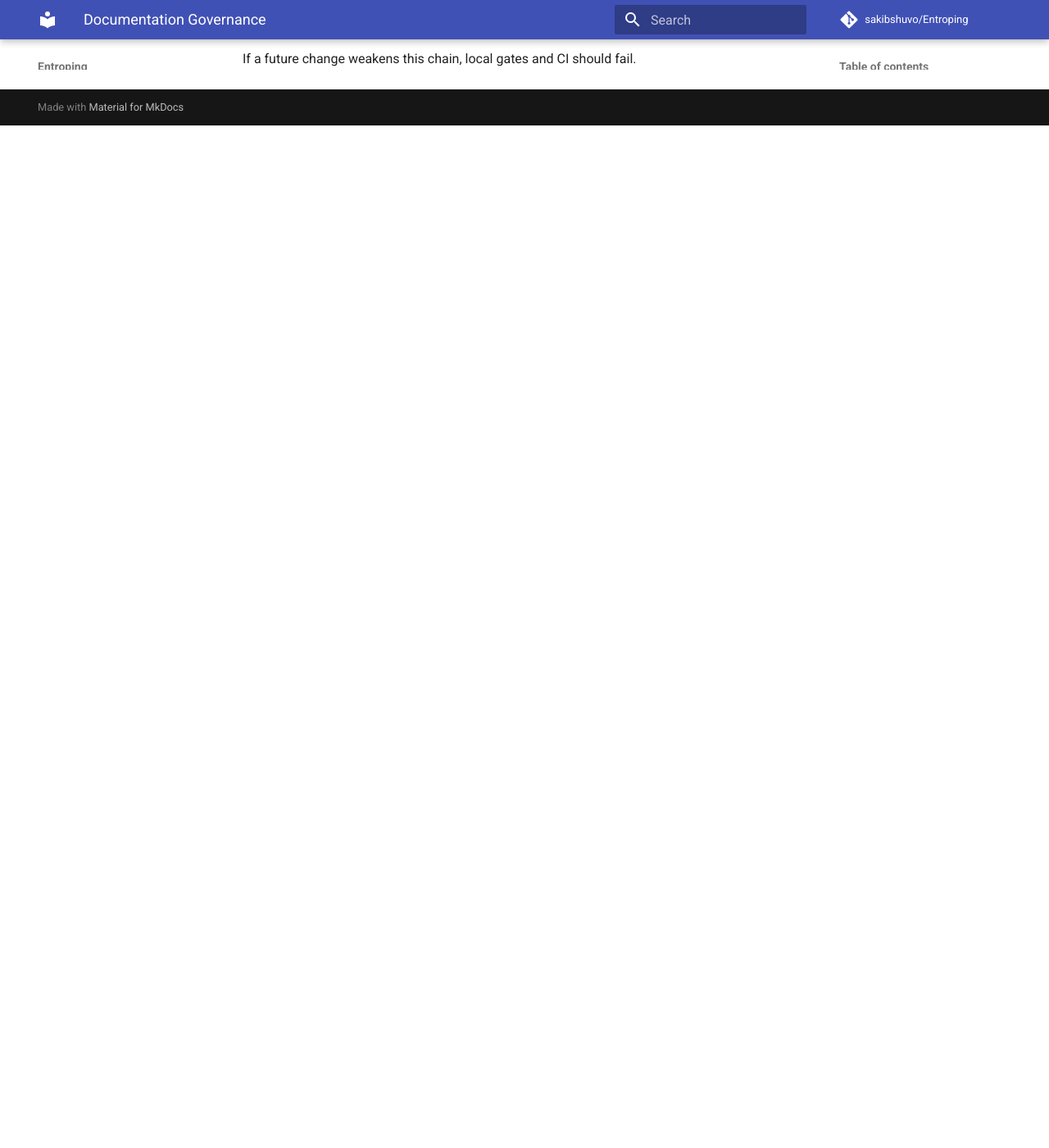
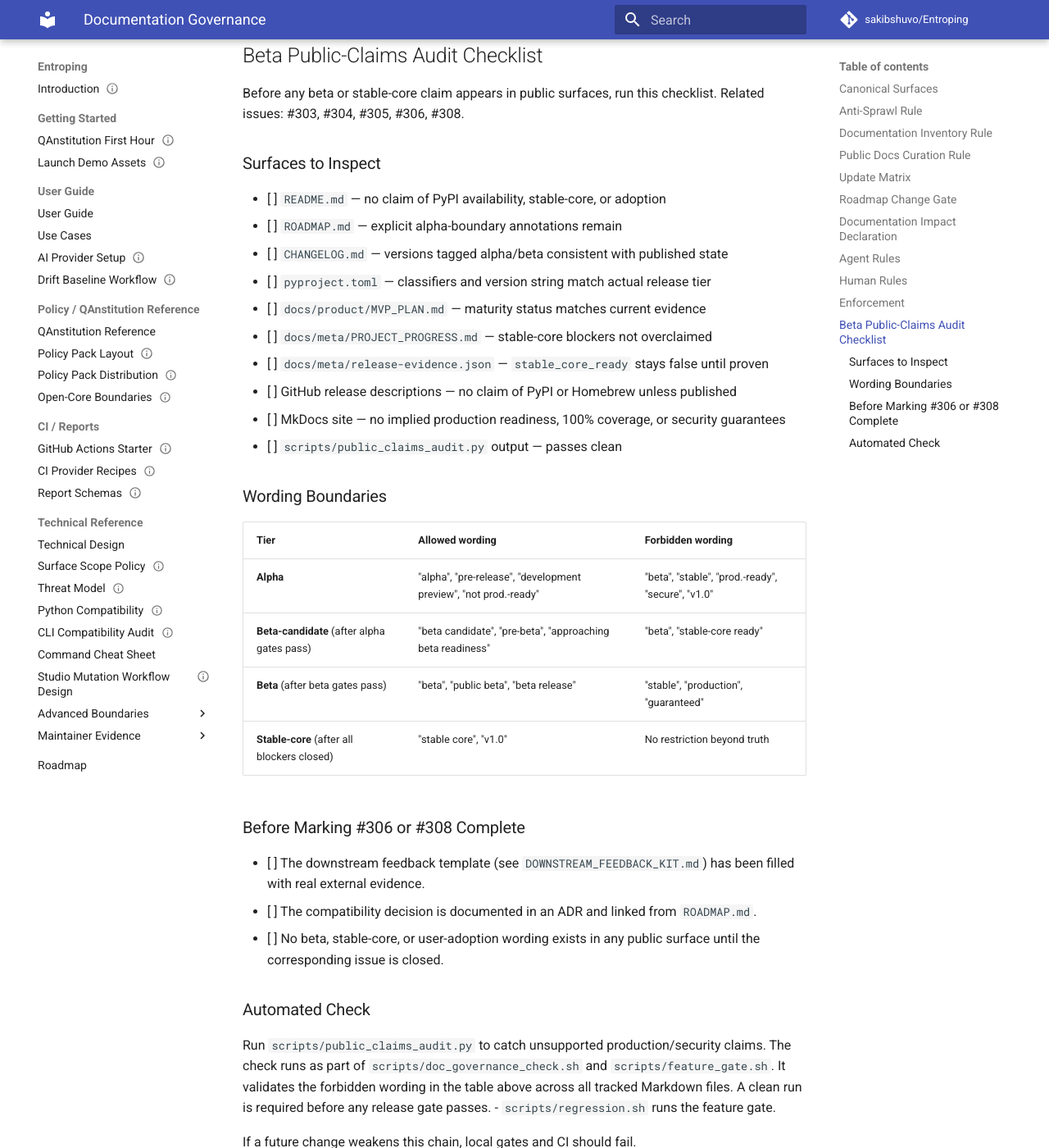
Before and after one commit to sakibshuvo/Entroping, an MkDocs documentation site: the page built from docs/meta/DOCS_GOVERNANCE.md, in a window 1280 px wide and 1400 px high, scrolled down 5722 px. Shown: the whole window at 82% size. Built offline with MkDocs 1.6.1 and Material for MkDocs 9.7.7, drawn with Linux system fonts in a browser that asks for light colours; comment, search, counter and statistics services are not loaded; before the commit the page ends 5875 px from its top, so only the background shows below that.

Commit message:
docs(release): add beta public-claims audit checklist (#1219)
* docs(release): add beta public-claims audit checklist (#1199)

Add checklist to DOCS_GOVERNANCE.md for auditing public-facing beta/stable
claims across README, docs, package metadata, and release notes. Defines
wording boundaries for alpha, beta-candidate, beta, and stable-core tiers.

Closes #1199

* chore(ci): refresh PR checks after body update

```diff
--- a/docs/meta/DOCS_GOVERNANCE.md
+++ b/docs/meta/DOCS_GOVERNANCE.md
@@ -207,6 +207,52 @@ PR template -> PR body check in CI -> doc governance check -> feature gate -> re
   ShellCheck when available.
 - `scripts/feature_gate.sh` runs the documentation governance and shell quality
   checks before Python checks.
+
+## Beta Public-Claims Audit Checklist
+
+Before any beta or stable-core claim appears in public surfaces, run this
+checklist. Related issues: #303, #304, #305, #306, #308.
+
+### Surfaces to Inspect
+
+- [ ] `README.md` — no claim of PyPI availability, stable-core, or adoption
+- [ ] `ROADMAP.md` — explicit alpha-boundary annotations remain
+- [ ] `CHANGELOG.md` — versions tagged alpha/beta consistent with published state
+- [ ] `pyproject.toml` — classifiers and version string match actual release tier
+- [ ] `docs/product/MVP_PLAN.md` — maturity status matches current evidence
+- [ ] `docs/meta/PROJECT_PROGRESS.md` — stable-core blockers not overclaimed
+- [ ] `docs/meta/release-evidence.json` — `stable_core_ready` stays false until
+  proven
+- [ ] GitHub release descriptions — no claim of PyPI or Homebrew unless published
+- [ ] MkDocs site — no implied production readiness, 100% coverage, or security
+  guarantees
+- [ ] `scripts/public_claims_audit.py` output — passes clean
+
+### Wording Boundaries
+
+| Tier | Allowed wording | Forbidden wording |
+|------|----------------|-------------------|
+| **Alpha** | "alpha", "pre-release", "development preview", "not prod.-ready" | "beta", "stable", "prod.-ready", "secure", "v1.0" |
+| **Beta-candidate** (after alpha gates pass) | "beta candidate", "pre-beta", "approaching beta readiness" | "beta", "stable-core ready" |
+| **Beta** (after beta gates pass) | "beta", "public beta", "beta release" | "stable", "production", "guaranteed" |
+| **Stable-core** (after all blockers closed) | "stable core", "v1.0" | No restriction beyond truth |
+
+### Before Marking #306 or #308 Complete
+
+- [ ] The downstream feedback template (see `DOWNSTREAM_FEEDBACK_KIT.md`) has
+  been filled with real external evidence.
+- [ ] The compatibility decision is documented in an ADR and linked from
+  `ROADMAP.md`.
+- [ ] No beta, stable-core, or user-adoption wording exists in any public surface
+  until the corresponding issue is closed.
+
+### Automated Check
+
+Run `scripts/public_claims_audit.py` to catch unsupported production/security
+claims. The check runs as part of `scripts/doc_governance_check.sh` and
+`scripts/feature_gate.sh`. It validates the forbidden wording in the table above
+across all tracked Markdown files. A clean run is required before any release
+gate passes.
 - `scripts/regression.sh` runs the feature gate.
 
 If a future change weakens this chain, local gates and CI should fail.
```
